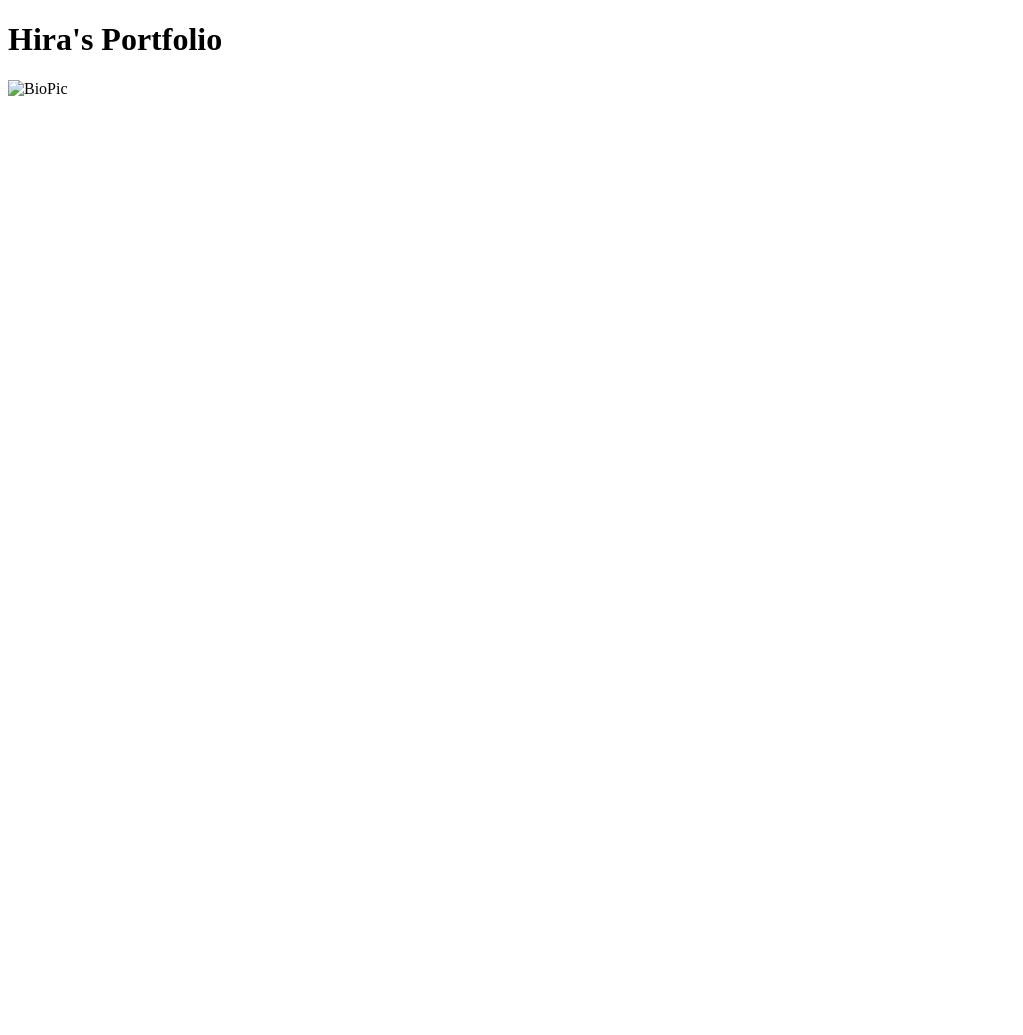
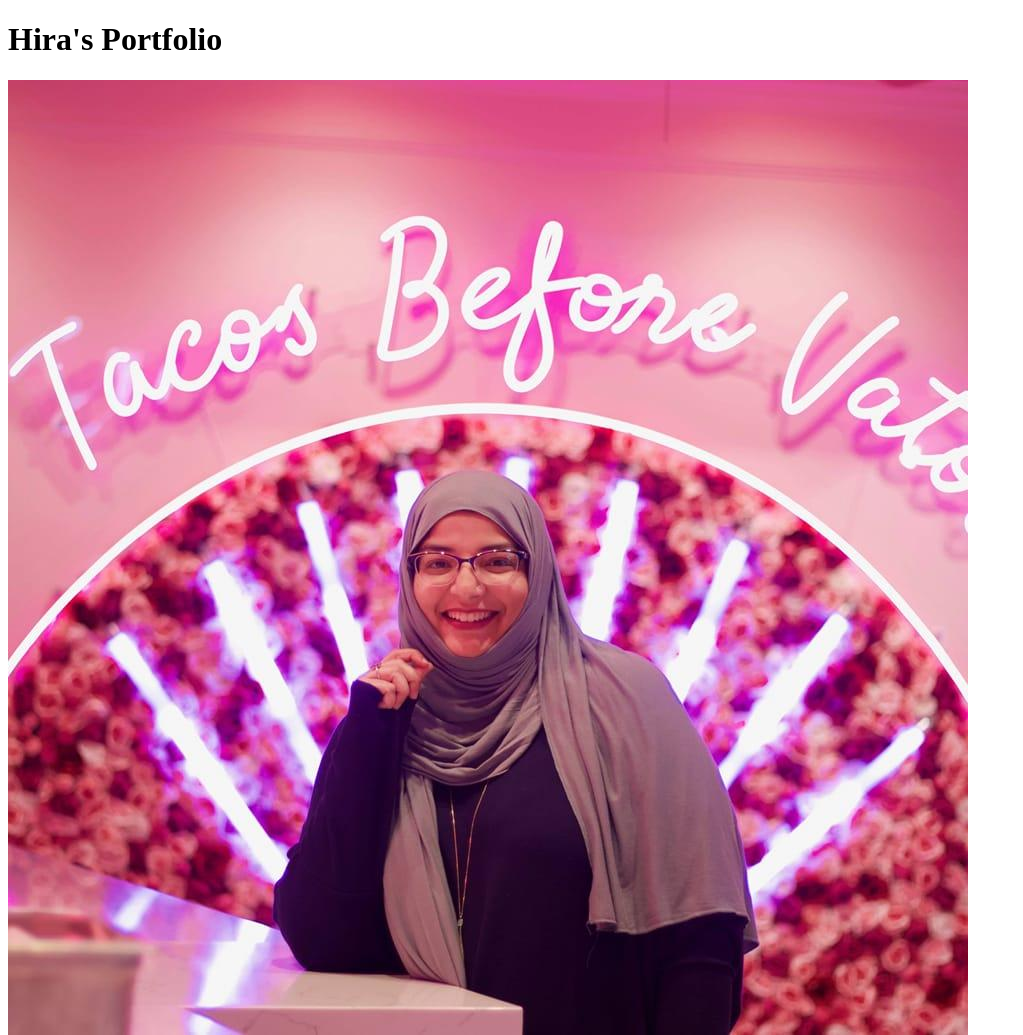
Before and after one commit to 27hiramohsin1986/27hiramohsin1986, a plain HTML site: page index.html in a window 1280 px wide. Shown: the whole page, without its empty margins (0-1023 px from the left). Before the commit the page ends 800 px from the top, so only its background shows below. Drawn offline with Linux system fonts and the light colour scheme.

Commit message:
Update index.html

```diff
--- a/index.html
+++ b/index.html
@@ -1,5 +1,5 @@
 <!DOCTYPE html>
 <html>
 <h1>Hira's Portfolio</h1>
-<img scr="BioPic.jpg" alt="BioPic">
+<img src="BioPic.jpg" alt="BioPic">
 </html>
```
